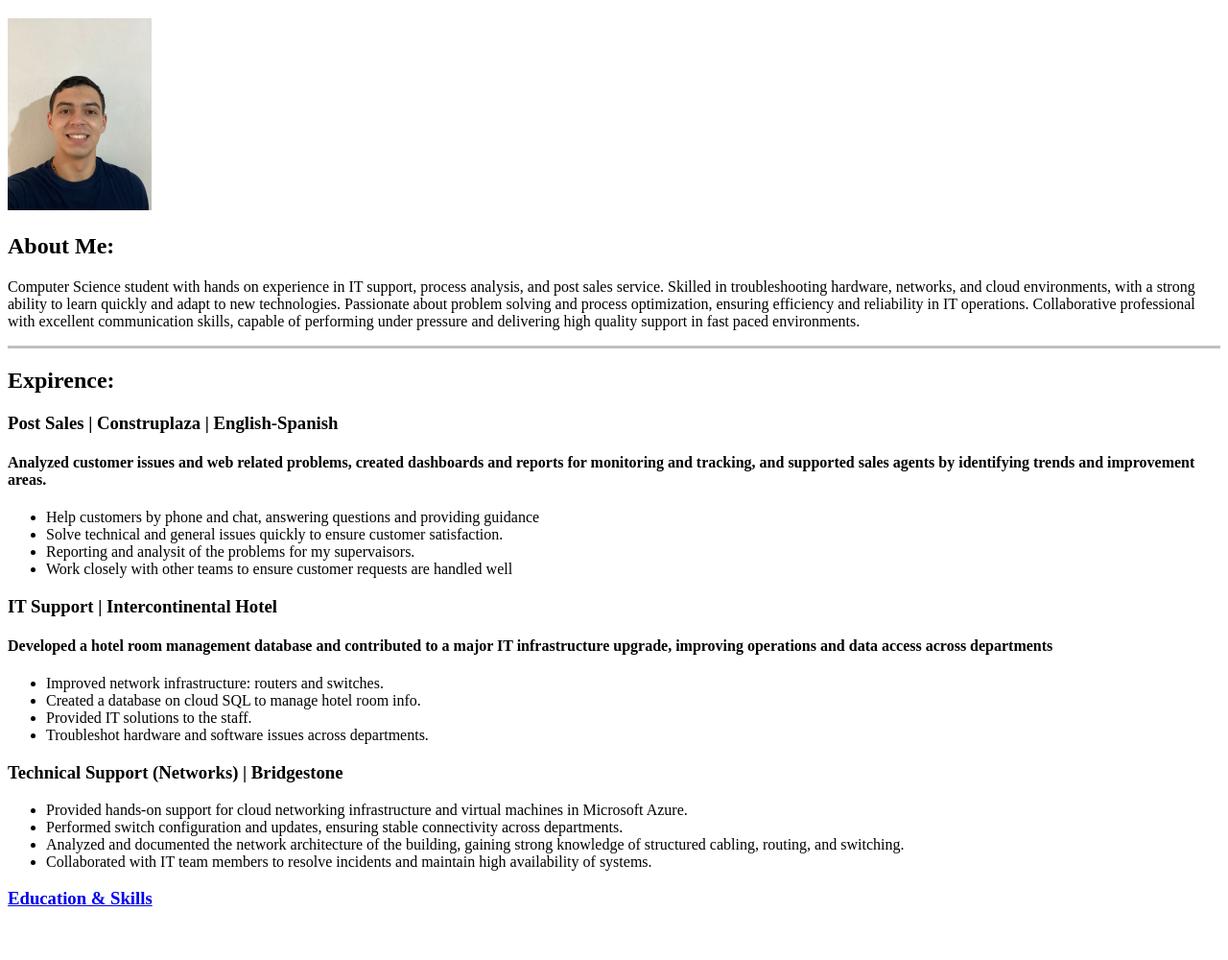
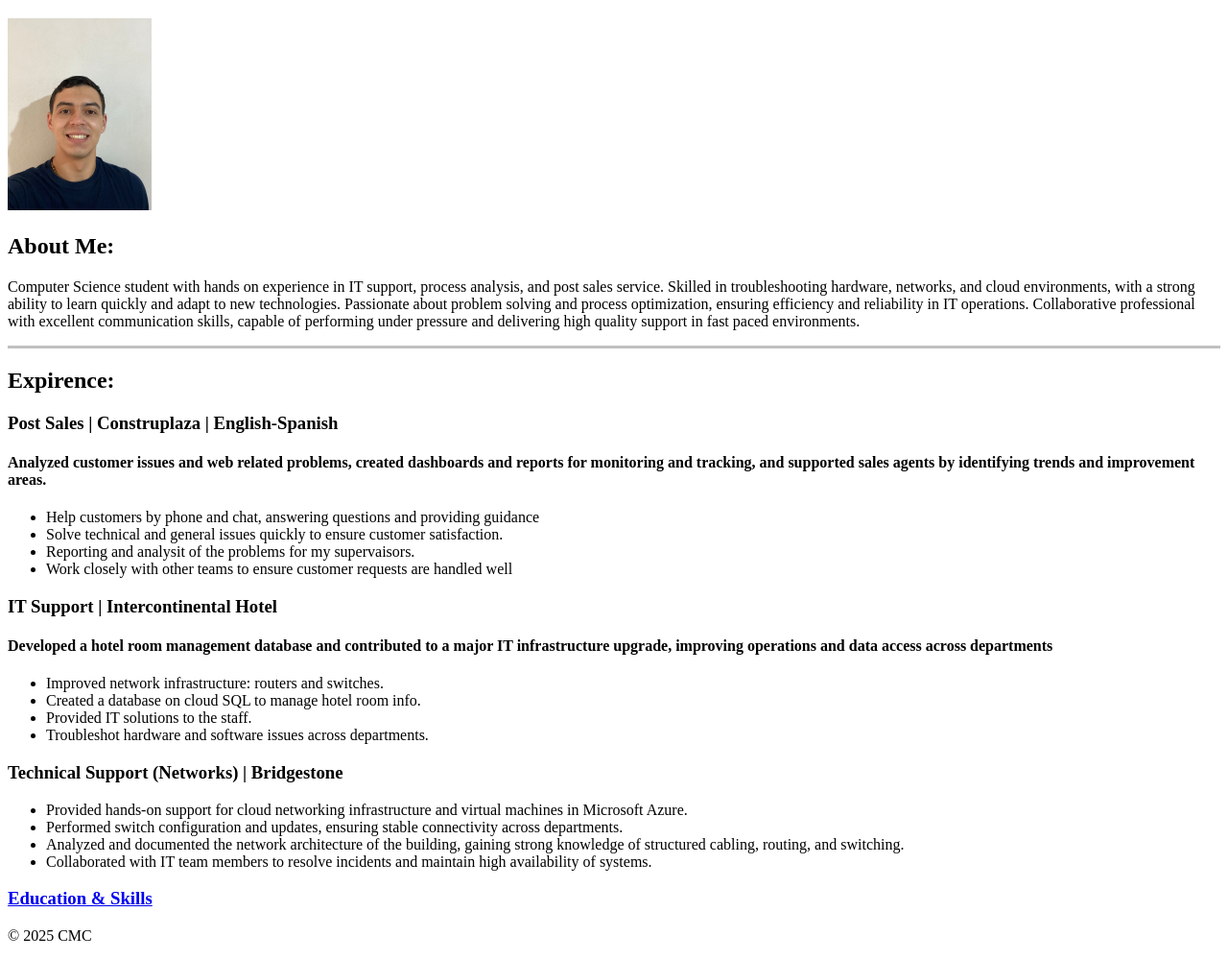
Before and after one commit to camilodev16/My_resume, a plain HTML site: page index.html in a window 1280 px wide. Shown: the part 61-1061 px from the top of the page at 96% size. Before the commit the page ends 1027 px from the top, so only its background shows below. Drawn offline with Linux system fonts and the light colour scheme.

Commit message:
Update index.html

```diff
--- a/index.html
+++ b/index.html
@@ -53,5 +53,10 @@
 
     <a href="./public/Edu_skill.html"><h3>Education & Skills</h3></a>
 
+    <footer>
+        <p>© 2025 CMC</p>
+    </footer>
+
 </body>
+
 </html>
```
